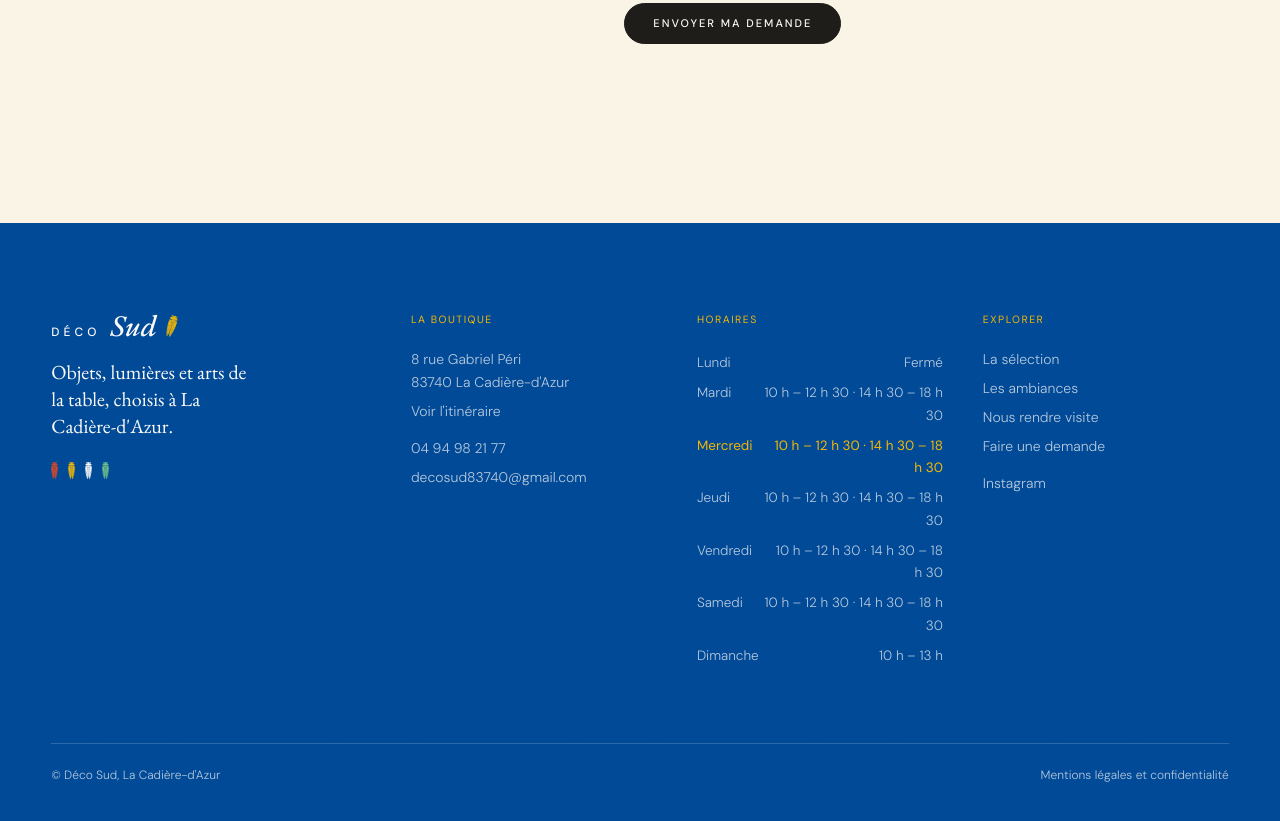
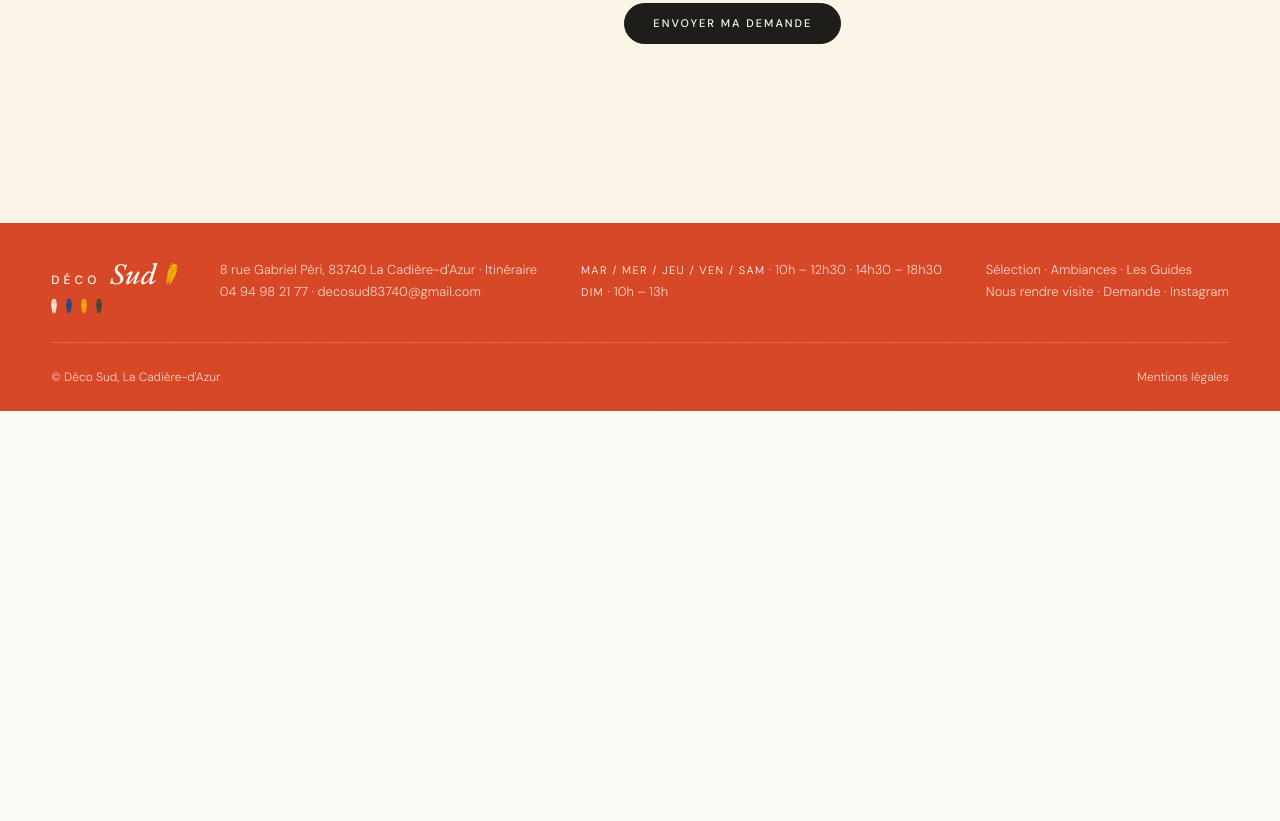
Before and after one commit to jnomius-jpg/site-decosud, a plain HTML site: page visite.html in a window 1280 px wide. Shown: the part 2919-3740 px from the top of the page. After the commit the page ends 3330 px from the top, so only its background shows below. Drawn offline with Linux system fonts and the light colour scheme.

Commit message:
Pied de page : bandeau terracotta compact sur deux lignes
Co-Authored-By: Claude Opus 5.5 <noreply@anthropic.com>
Claude-Session: https://claude.ai/code/session_012ES5vKFoRi8uBjR2xc3yEo

```diff
--- a/assets/style.css
+++ b/assets/style.css
@@ -270,29 +270,26 @@ a:hover .placeholder { transform: scale(1.03); }
 /* ==========================================================
    PIED DE PAGE
    ========================================================== */
-/* Pied de page : bleu Méditerranée, texture papier (classe grain dans le HTML) */
-.footer { --soft: rgba(252, 250, 246, .72); background: var(--cobalt); color: var(--creme); padding: 88px 0 48px; font-size: 14px; }
-.footer .cols { display: grid; grid-template-columns: 1.3fr 1fr 1fr 1fr; gap: 40px; }
-.footer h4 { font-family: var(--sans); font-size: 10.5px; font-weight: 400; letter-spacing: .14em; text-transform: uppercase; color: var(--ocre); margin: 0 0 20px; }
-.footer p { margin: 0 0 6px; color: var(--soft); }
-.footer a { text-decoration: underline; text-decoration-color: transparent; text-decoration-thickness: 1px; text-underline-offset: 4px; transition: text-decoration-color .35s, color .35s; }
+/* Pied de page : bandeau fin terracotta, texture papier (classe grain dans le HTML) */
+.footer { --soft: rgba(252, 250, 246, .78); background: var(--terra); color: var(--creme); padding: 36px 0 24px; font-size: 13px; font-weight: 300; line-height: 1.7; }
+.footer .foot-row { display: flex; justify-content: space-between; align-items: flex-start; gap: 28px 40px; flex-wrap: wrap; }
+.footer .foot-block p { margin: 0; color: var(--soft); }
+.footer .foot-hours p { white-space: nowrap; }
+.footer abbr { text-decoration: none; text-transform: uppercase; letter-spacing: .12em; font-size: 11px; color: var(--creme); }
+.footer a { color: var(--soft); text-decoration: underline; text-decoration-color: transparent; text-decoration-thickness: 1px; text-underline-offset: 4px; transition: text-decoration-color .35s, color .35s; }
 .footer a:hover { text-decoration-color: currentColor; color: var(--creme); }
-.footer .hours { max-width: 300px; }
-.footer .hours li { font-size: 13.5px; padding: 4px 0; border: 0; color: var(--soft); }
-.footer .hours li span:last-child { color: var(--soft); }
-.footer .hours li.today, .footer .hours li.today span:last-child { color: var(--ocre); font-weight: 400; }
-.footer .logo { color: var(--creme); margin-bottom: 18px; text-decoration: none; }
+.footer .logo { color: var(--creme); text-decoration: none; display: inline-flex; }
 .footer .logo .cig { color: var(--ocre); }
-.footer .tagline { font-family: var(--serif); font-size: 20px; line-height: 1.35; max-width: 22ch; color: var(--creme); }
-.footer .stack a { display: block; margin-bottom: 6px; color: var(--soft); width: fit-content; }
-.footer .legal { margin-top: 72px; padding-top: 22px; border-top: 1px solid rgba(252, 250, 246, .18); display: flex; justify-content: space-between; flex-wrap: wrap; gap: 12px; font-size: 12px; color: var(--soft); }
-.footer .rail { display: flex; gap: 10px; margin-top: 22px; font-size: 7px; }
-.footer .rail .cig:nth-child(1) { color: var(--terra); }
-.footer .rail .cig:nth-child(2) { color: var(--ocre); }
-.footer .rail .cig:nth-child(3) { color: var(--creme); }
-.footer .rail .cig:nth-child(4) { color: #6FBF8B; }
-@media (max-width: 900px) { .footer .cols { grid-template-columns: 1fr 1fr; } }
-@media (max-width: 560px) { .footer .cols { grid-template-columns: 1fr; } .footer { padding: 72px 0 40px; } }
+.footer .rail { display: flex; gap: 9px; margin-top: 8px; font-size: 6px; }
+.footer .rail .cig:nth-child(1) { color: var(--creme); }
+.footer .rail .cig:nth-child(2) { color: var(--cobalt); }
+.footer .rail .cig:nth-child(3) { color: var(--ocre); }
+.footer .rail .cig:nth-child(4) { color: #1E4D36; }
+.footer .legal { margin-top: 28px; padding-top: 0; border-top: 1px solid rgba(252, 250, 246, .2); display: flex; justify-content: space-between; flex-wrap: wrap; gap: 8px 12px; font-size: .75rem; color: var(--soft); }
+.footer .legal > * { margin-top: 24px; }
+.sr-only { position: absolute; width: 1px; height: 1px; overflow: hidden; clip: rect(0 0 0 0); white-space: nowrap; }
+@media (max-width: 1240px) { .footer .foot-row { display: grid; grid-template-columns: auto auto; justify-content: space-between; gap: 24px 40px; } }
+@media (max-width: 560px) { .footer { padding: 32px 0 22px; font-size: 12px; } .footer abbr { font-size: 10px; letter-spacing: .1em; } .footer .foot-row { grid-template-columns: 1fr; gap: 18px; } }
 
 /* ==========================================================
    PAGES INTÉRIEURES
@@ -488,6 +485,3 @@ html.no-scroll { overflow: hidden; }
 .ask-done p { font-family: var(--serif); font-size: 1.35rem; line-height: 1.5; margin: 22px auto 30px; max-width: 26ch; }
 .ask-done .pill { margin: 0; align-self: center; }
 @media (prefers-reduced-motion: reduce) { .ask-panel, .ask-sheet { transition: none; } }
-/* Quand la page finit déjà sur un aplat bleu (Sélection), un filet fin sépare le pied de page */
-main:has(> .bg-cobalt:last-child) + .footer { padding-top: 0; }
-main:has(> .bg-cobalt:last-child) + .footer > .wrap::before { content: ""; display: block; height: 1px; background: rgba(252, 250, 246, .18); margin-bottom: 80px; }
--- a/visite.html
+++ b/visite.html
@@ -95,43 +95,29 @@
 </main>
 <footer class="footer grain">
   <div class="wrap">
-    <div class="cols">
-      <div>
-        <a class="logo" href="index.html"><span class="a">DÉCO</span><span class="b">Sud</span><svg class="cig " aria-hidden="true"><use href="assets/cigales.svg#c"/></svg></a>
-        <p class="tagline">Objets, lumières et arts de la table, choisis à La Cadière-d'Azur.</p>
+    <div class="foot-row">
+      <div class="foot-id">
+        <a class="logo" href="index.html" aria-label="Déco Sud, accueil"><span class="a">DÉCO</span><span class="b">Sud</span><svg class="cig " aria-hidden="true"><use href="assets/cigales.svg#c"/></svg></a>
         <div class="rail"><svg class="cig " aria-hidden="true"><use href="assets/cigales.svg#c"/></svg><svg class="cig " aria-hidden="true"><use href="assets/cigales.svg#c"/></svg><svg class="cig " aria-hidden="true"><use href="assets/cigales.svg#c"/></svg><svg class="cig " aria-hidden="true"><use href="assets/cigales.svg#c"/></svg></div>
       </div>
-      <div>
-        <h4>La boutique</h4>
-        <p>8 rue Gabriel Péri<br>83740 La Cadière-d'Azur</p>
-        <p><a href="https://www.google.com/maps/dir/?api=1&amp;destination=D%C3%A9co%20Sud%2C%208%20rue%20Gabriel%20P%C3%A9ri%2C%2083740%20La%20Cadi%C3%A8re-d%27Azur" target="_blank" rel="noopener">Voir l'itinéraire</a></p>
-        <p style="margin-top:14px"><a href="tel:+33494982177">04 94 98 21 77</a></p>
-        <p><a data-email href="visite.html#demande">Écrire à la boutique</a></p>
+      <div class="foot-block">
+        <h4 class="sr-only">La boutique</h4>
+        <p>8 rue Gabriel Péri, 83740 La Cadière-d'Azur · <a href="https://www.google.com/maps/dir/?api=1&amp;destination=D%C3%A9co%20Sud%2C%208%20rue%20Gabriel%20P%C3%A9ri%2C%2083740%20La%20Cadi%C3%A8re-d%27Azur" target="_blank" rel="noopener">Itinéraire</a></p>
+        <p><a href="tel:+33494982177">04 94 98 21 77</a> · <a data-email href="mailto:decosud83740@gmail.com">decosud83740@gmail.com</a></p>
       </div>
-      <div>
-        <h4>Horaires</h4>
-        <ul class="hours">
-  <li data-day="1"><span>Lundi</span><span>Fermé</span></li>
-  <li data-day="2"><span>Mardi</span><span>10 h – 12 h 30 · 14 h 30 – 18 h 30</span></li>
-  <li data-day="3"><span>Mercredi</span><span>10 h – 12 h 30 · 14 h 30 – 18 h 30</span></li>
-  <li data-day="4"><span>Jeudi</span><span>10 h – 12 h 30 · 14 h 30 – 18 h 30</span></li>
-  <li data-day="5"><span>Vendredi</span><span>10 h – 12 h 30 · 14 h 30 – 18 h 30</span></li>
-  <li data-day="6"><span>Samedi</span><span>10 h – 12 h 30 · 14 h 30 – 18 h 30</span></li>
-  <li data-day="0"><span>Dimanche</span><span>10 h – 13 h</span></li>
-</ul>
+      <div class="foot-block foot-hours">
+        <h4 class="sr-only">Horaires</h4>
+        <p><abbr title="Du mardi au samedi">Mar / Mer / Jeu / Ven / Sam</abbr> · 10h – 12h30 · 14h30 – 18h30</p>
+        <p><abbr title="Dimanche">Dim</abbr> · 10h – 13h</p>
       </div>
-      <div class="stack">
-        <h4>Explorer</h4>
-        <a href="selection.html">La sélection</a>
-        <a href="index.html#ambiances">Les ambiances</a>
-        <a href="visite.html">Nous rendre visite</a>
-        <a href="visite.html#demande">Faire une demande</a>
-        <a href="https://www.instagram.com/decosud_83740/" target="_blank" rel="noopener" style="margin-top:14px">Instagram</a>
-      </div>
+      <nav class="foot-block" aria-label="Liens du pied de page">
+        <p><a href="selection.html">Sélection</a> · <a href="index.html#ambiances">Ambiances</a> · <a href="index.html#guides">Les Guides</a></p>
+        <p><a href="visite.html">Nous rendre visite</a> · <a href="visite.html#demande">Demande</a> · <a href="https://www.instagram.com/decosud_83740/" target="_blank" rel="noopener">Instagram</a></p>
+      </nav>
     </div>
     <div class="legal">
       <span>© Déco Sud, La Cadière-d'Azur</span>
-      <a href="mentions-legales.html">Mentions légales et confidentialité</a>
+      <a href="mentions-legales.html">Mentions légales</a>
     </div>
   </div>
 </footer>
```
Also changed, not shown: index.html (+16 -30 lines), mentions-legales.html (+16 -30 lines), selection.html (+16 -30 lines).
